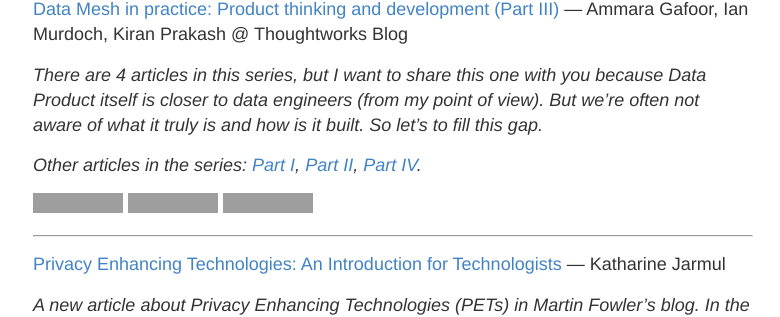
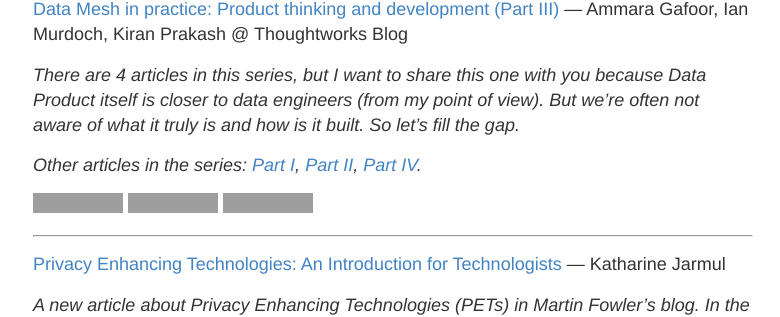
Before and after one commit to deordie/deordie-digest, a Jekyll site: the page built from _posts/2023-06-11-33_Thoughts_on_privacy_and_privacy_of_thoughts.md, in a window 1280 px wide, cut to the strip 477-794 px from the top of the page. Shown: the whole strip, without its empty margins (247-1027 px from the left). Built offline with Jekyll 4.4.1, drawn with Linux system fonts in a browser that asks for light colours; grey boxes are pictures that could not be loaded.

Commit message:
fix: Fix typo in the description

```diff
--- a/_posts/2023-06-11-33_Thoughts_on_privacy_and_privacy_of_thoughts.md
+++ b/_posts/2023-06-11-33_Thoughts_on_privacy_and_privacy_of_thoughts.md
@@ -20,7 +20,7 @@
 
 [Data Mesh in practice: Product thinking and development (Part III)](https://www.thoughtworks.com/insights/articles/data-mesh-in-practice-product-thinking-and-development) — Ammara Gafoor, Ian Murdoch, Kiran Prakash @ Thoughtworks Blog
 
-*There are 4 articles in this series, but I want to share this one with you because Data Product itself is closer to data engineers (from my point of view). But we're often not aware of what it truly is and how is it built. So let's to fill this gap.*
+*There are 4 articles in this series, but I want to share this one with you because Data Product itself is closer to data engineers (from my point of view). But we're often not aware of what it truly is and how is it built. So let's fill the gap.*
 
 *Other articles in the series: [Part I](https://www.thoughtworks.com/insights/articles/data-mesh-in-practice-getting-off-to-the-right-start), [Part II](https://www.thoughtworks.com/insights/articles/data-mesh-in-practice-organizational-operating-model), [Part IV](https://www.thoughtworks.com/insights/articles/data-mesh-in-practice-technology-and-the-architecture).*
 
```
